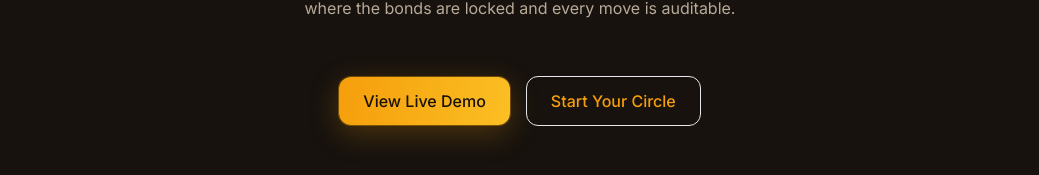
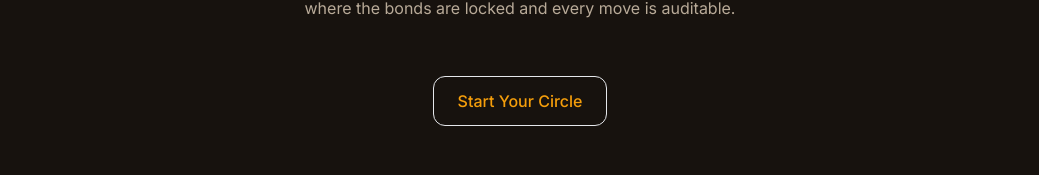
Before and after one commit to JUICEWRLD998/sanctuary, a Next.js app: page / in a window 1280 px wide. Shown: the part 445-620 px from the top of the page, without its empty margins (120-1159 px from the left). Built offline with nearby package versions, Linux system fonts and the light colour scheme; no server answers.

Commit message:
Remove live demo CTA from landing page

```diff
--- a/app/page.tsx
+++ b/app/page.tsx
@@ -33,12 +33,6 @@ export default function Home() {
         </Reveal>
         <Reveal index={4}>
           <div className="mt-8 flex flex-wrap items-center justify-center gap-4">
-            <Link
-              href="/circle/demo"
-              className="inline-flex min-h-[48px] items-center gap-2 rounded-md bg-gradient-gold px-6 py-3 font-medium text-primary-fg shadow-glow transition-transform duration-200 hover:scale-[1.02] focus-visible:outline-none focus-visible:ring-2 focus-visible:ring-ring focus-visible:ring-offset-2 focus-visible:ring-offset-bg"
-            >
-              View Live Demo
-            </Link>
             <Link
               href="/create"
               className="inline-flex min-h-[48px] items-center gap-2 rounded-md border border-primary/40 bg-primary/10 px-6 py-3 font-medium text-primary transition-colors hover:bg-primary/20 focus-visible:outline-none focus-visible:ring-2 focus-visible:ring-ring"
```
